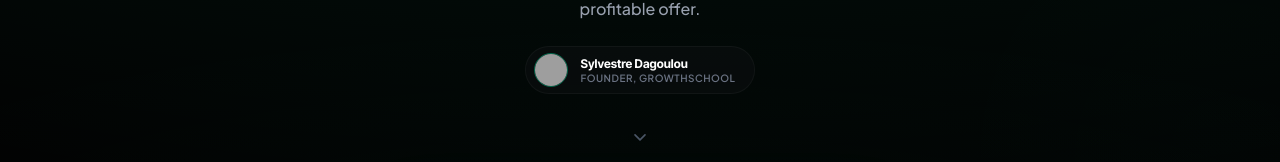
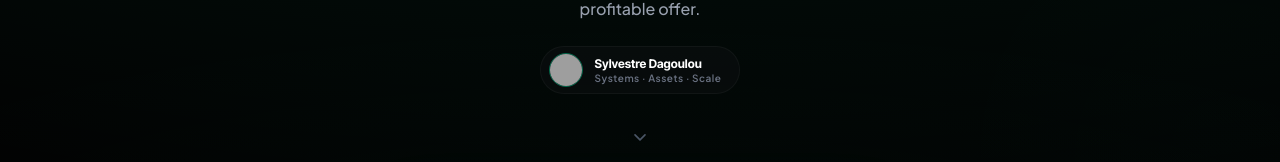
Before and after one commit to primestudiox/engage, a React (Vite) app: page / in a window 1280 px wide. Shown: the part 343-505 px from the top of the page. Built offline with nearby package versions, Linux system fonts and the light colour scheme; no server answers; grey boxes are pictures that could not be loaded.

Commit message:
refactor: update founder roles and admin triggers
- Update founder roles to focus on Systems, Assets, and Scale.
- Remove uppercase styling from founder role text.
- Expand admin dashboard trigger to support multiple URL patterns.

```diff
--- a/src/App.tsx
+++ b/src/App.tsx
@@ -237,7 +237,7 @@ export default function App() {
             </div>
             <div className="text-left leading-tight">
               <p className="text-xs font-bold text-white font-serif">{t.founder.name}</p>
-              <p className="text-[10px] text-gray-500 font-semibold uppercase tracking-wider">{t.founder.role}</p>
+              <p className="text-[10px] text-gray-500 font-semibold tracking-wider">{t.founder.role}</p>
             </div>
           </motion.div>
 
--- a/src/components/AdminSyncDashboard.tsx
+++ b/src/components/AdminSyncDashboard.tsx
@@ -35,11 +35,13 @@ export default function AdminSyncDashboard() {
   // Parse URL to decide if the secret Admin Dashboard Trigger should render
   useEffect(() => {
     const checkAdminParam = () => {
-      const hasParam = window.location.search.includes('admin=true') || window.location.hash.includes('admin');
+      const params = new URLSearchParams(window.location.search);
+      const hasParam = params.get('admin') === 'true' || window.location.hash === '#admin' || window.location.hash === '#admin-portal';
       setIsAdminUrl(hasParam);
     };
 
     checkAdminParam();
+    window.onpopstate = checkAdminParam;
     window.addEventListener('hashchange', checkAdminParam);
     window.addEventListener('popstate', checkAdminParam);
 
--- a/src/data/translations.ts
+++ b/src/data/translations.ts
@@ -15,7 +15,7 @@ export const translations: Record<'en' | 'fr' | 'es', TranslationSchema> = {
     },
     founder: {
       name: 'Sylvestre Dagoulou',
-      role: 'Founder, GrowthSchool',
+      role: 'Systems · Assets · Scale',
     },
     form: {
       placeholderName: 'Your Name',
@@ -145,7 +145,7 @@ export const translations: Record<'en' | 'fr' | 'es', TranslationSchema> = {
     },
     founder: {
       name: 'Sylvestre Dagoulou',
-      role: 'Fondateur, GrowthSchool',
+      role: 'Systèmes · Actifs · Scale',
     },
     form: {
       placeholderName: 'Votre Nom',
@@ -275,7 +275,7 @@ export const translations: Record<'en' | 'fr' | 'es', TranslationSchema> = {
     },
     founder: {
       name: 'Sylvestre Dagoulou',
-      role: 'Fundador, GrowthSchool',
+      role: 'Sistemas · Activos · Scale',
     },
     form: {
       placeholderName: 'Tu Nombre',
```
